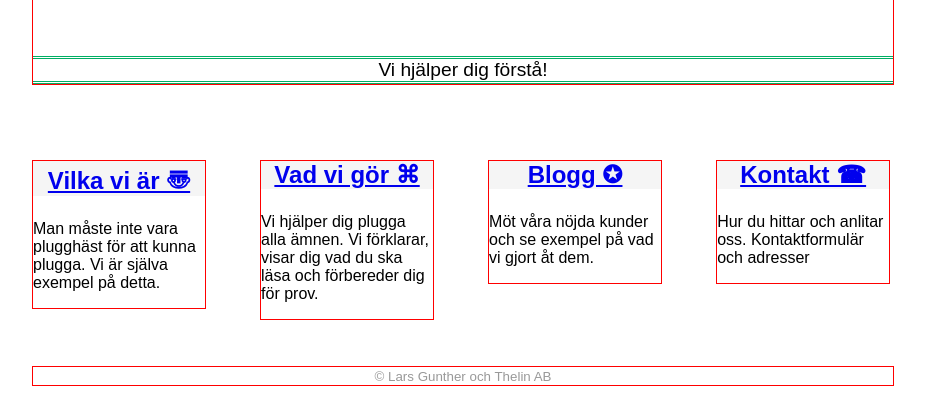
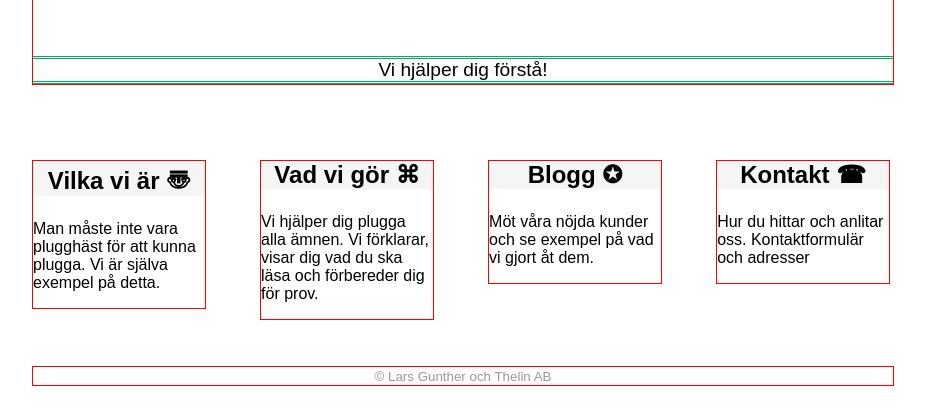
Before and after one commit to Mols420/Lax-hjalpen, a plain HTML site: page index.html in a window 1280 px wide. Shown: the part 390-800 px from the top of the page, without its empty margins (177-1102 px from the left). Drawn offline with Linux system fonts and the light colour scheme.

Commit message:
Färgändring på länkar

```diff
--- a/laxhjalpen.css
+++ b/laxhjalpen.css
@@ -50,3 +50,20 @@ footer {
 	text-align: center;
 	color: #999;
 }
+
+.menu a:Link,
+.menu a:visited {
+	text-decoration: none;				/*borttag av färgen på länken vid besök samt ändring av färg*/
+	color: #000;
+}
+
+.menu a:focus,
+.menu a:hover {
+	text-decoration: underline;			/*Ändring till röd färg när man hovrar*/
+	color: #A62F00;
+}
+
+.menu a:active {
+	text-decoration: underline;
+	color: #FF4900;
+}
```
